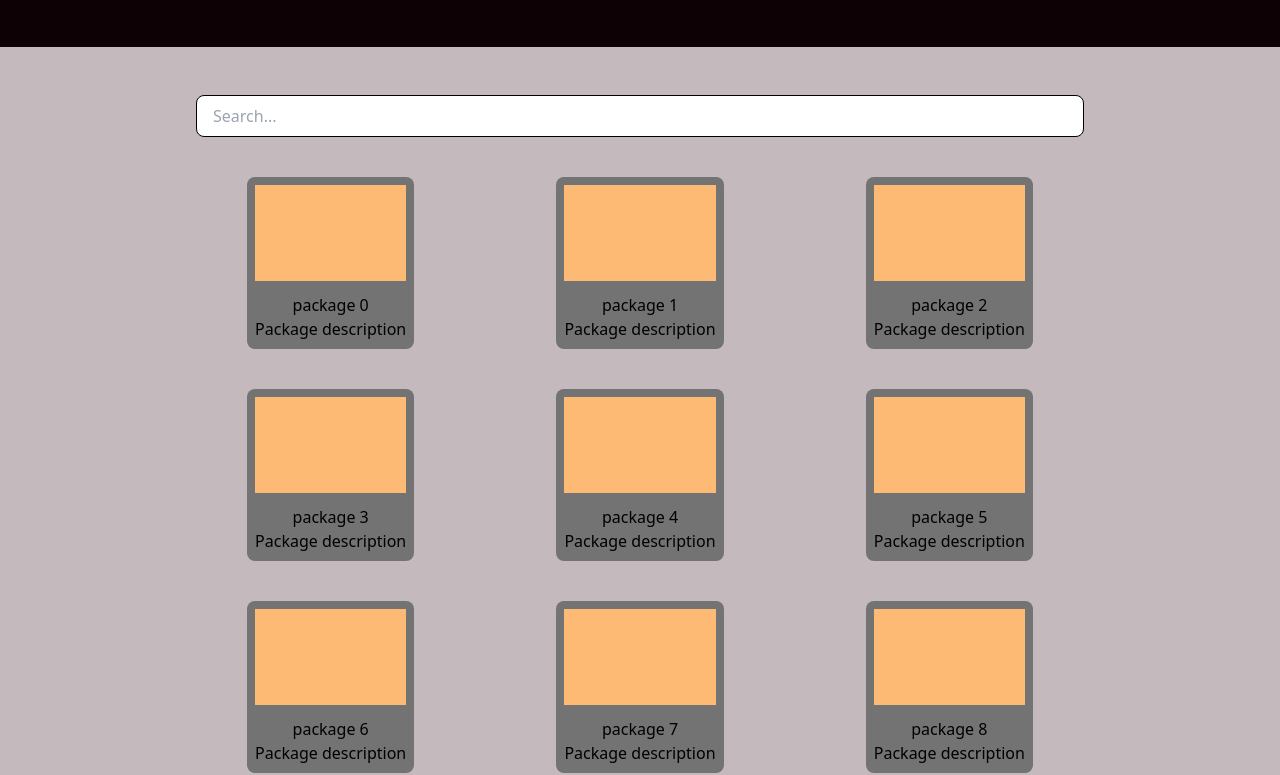
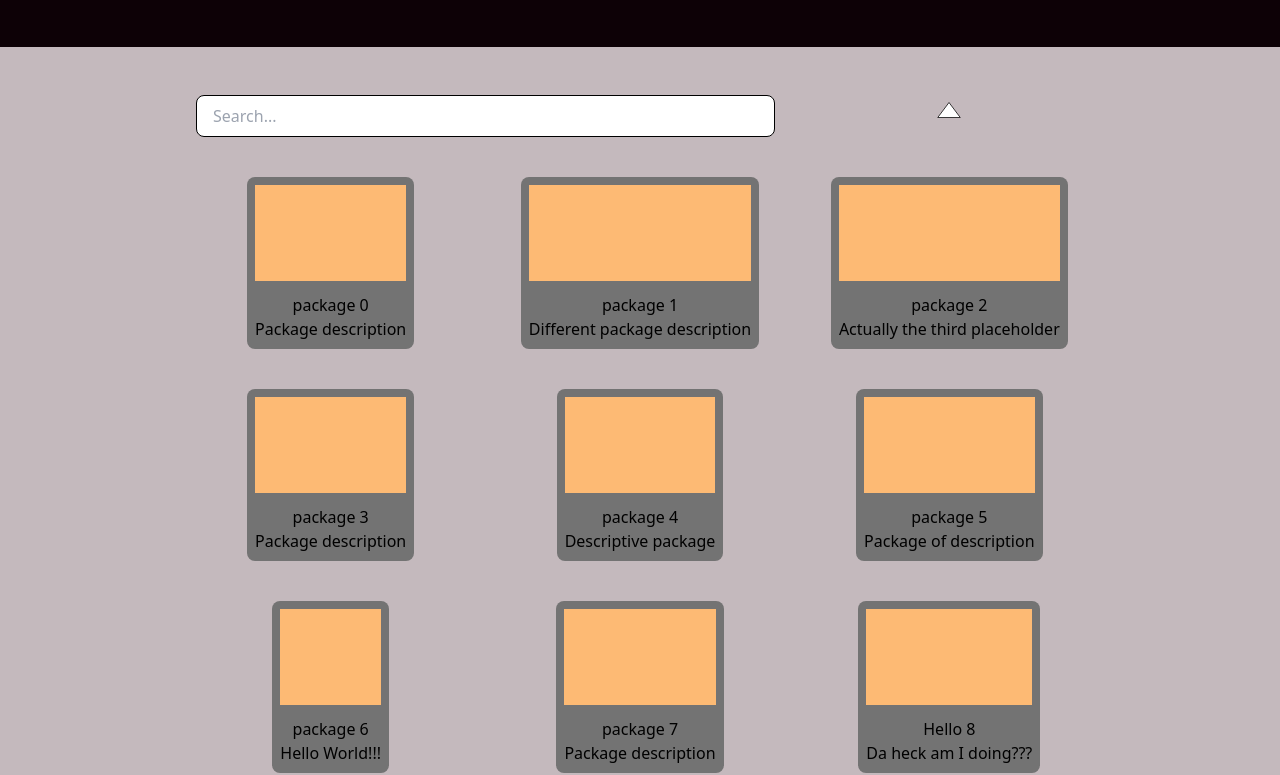
Before and after one commit to wallacejoe/wallace-av, a Next.js app: page /pages/packages in a window 1280 px wide. Shown: the part 759-1534 px from the top of the page. Built offline with nearby package versions, Linux system fonts and the light colour scheme.

Commit message:
Added filter parameters to package search feature. Can now search based on name, description, or both.

```diff
--- a/src/app/lib/placeholder-data.js
+++ b/src/app/lib/placeholder-data.js
@@ -8,13 +8,13 @@ const products = [
     {
         productId: '1',
         name: 'placeholder 1',
-        description: 'Product description',
+        description: 'Different product description',
         price: 10.11,
     },
     {
         productId: '2',
         name: 'placeholder 2',
-        description: 'Product description',
+        description: 'Actually the third placeholder',
         price: 10.11,
     },
     {
@@ -26,19 +26,19 @@ const products = [
     {
         productId: '4',
         name: 'placeholder 4',
-        description: 'Product description',
+        description: 'Descriptive product',
         price: 10.11,
     },
     {
         productId: '5',
         name: 'placeholder 5',
-        description: 'Product description',
+        description: 'Product of description',
         price: 10.11,
     },
     {
         productId: '6',
         name: 'placeholder 6',
-        description: 'Product description',
+        description: 'Hello World!!!',
         price: 10.11,
     },
     {
@@ -50,7 +50,7 @@ const products = [
     {
         productId: '8',
         name: 'placeholder 8',
-        description: 'Product description',
+        description: 'Da heck am I doing???',
         price: 10.11,
     },
 ];
@@ -65,13 +65,13 @@ const packages = [
     {
         packageId: '1',
         name: 'package 1',
-        description: 'Package description',
+        description: 'Different package description',
         price: 10.11,
     },
     {
         packageId: '2',
         name: 'package 2',
-        description: 'Package description',
+        description: 'Actually the third placeholder',
         price: 10.11,
     },
     {
@@ -83,19 +83,19 @@ const packages = [
     {
         packageId: '4',
         name: 'package 4',
-        description: 'Package description',
+        description: 'Descriptive package',
         price: 10.11,
     },
     {
         packageId: '5',
         name: 'package 5',
-        description: 'Package description',
+        description: 'Package of description',
         price: 10.11,
     },
     {
         packageId: '6',
         name: 'package 6',
-        description: 'Package description',
+        description: 'Hello World!!!',
         price: 10.11,
     },
     {
@@ -106,8 +106,8 @@ const packages = [
     },
     {
         packageId: '8',
-        name: 'package 8',
-        description: 'Package description',
+        name: 'Hello 8',
+        description: 'Da heck am I doing???',
         price: 10.11,
     },
 ];
--- a/src/app/ui/packagePage.tsx
+++ b/src/app/ui/packagePage.tsx
@@ -2,26 +2,61 @@
 import { packages } from "@/app/lib/placeholder-data";
 import Link from "next/link";
 import React, { useEffect, useState } from "react";
+import { Dropdown } from "./Dropdown/dropdown";
 
 export default function PackagePage() {
   const [value, setValue] = useState(packages);
   const [filter, setFilter] = useState("");
+  const [isOpen, setIsOpen] = useState(false);
+  const [parameter, setParameter] = useState("All");
 
+  function toggleDropdown() {
+    setIsOpen(!isOpen);
+  }
+
+  function closeDropdown() {
+    setIsOpen(false);
+  }
+
+  /*Sets the filter when the input value changes*/
   const valueChange = (event: React.ChangeEvent<HTMLInputElement>) => {
     setFilter(event.target.value);
   };
 
+  /*Changes the parameter value based on the selected button*/
+  const parameterChange = (event: React.MouseEvent<HTMLButtonElement>) => {
+    setParameter(event.currentTarget.value);
+    /*Closes the filter dropdown after selection*/
+    closeDropdown();
+  };
+
+  /*Filters packages based on filter input, and selected parameter
+    Triggers whenever filter or parameter change*/
   useEffect(() => {
     if (filter == "") {
       setValue(packages);
       return;
     }
 
-    const filtered = packages.filter((item) =>
-      item.name.toLowerCase().includes(filter.toLowerCase())
-    );
+    let filtered = packages;
+
+    if (parameter == "All") {
+      filtered = packages.filter(
+        (item) =>
+          item.name.toLowerCase().includes(filter.toLowerCase()) ||
+          item.description.toLowerCase().includes(filter.toLowerCase())
+      );
+    } else if (parameter == "Name") {
+      filtered = packages.filter((item) =>
+        item.name.toLowerCase().includes(filter.toLowerCase())
+      );
+    } else if (parameter == "Description") {
+      filtered = packages.filter((item) =>
+        item.description.toLowerCase().includes(filter.toLowerCase())
+      );
+    }
     setValue(filtered);
-  }, [filter]);
+  }, [filter, parameter]);
 
   return (
     <div className="lg:w-3/4 lg:grid lg:grid-cols-3 gap-10 justify-items-center">
@@ -30,8 +65,66 @@ export default function PackagePage() {
         value={filter}
         onChange={valueChange}
         placeholder="Search..."
-        className="col-span-3 w-full px-4 py-2 border border-black rounded-lg hover:border-blue-500 focus:outline-none focus:ring-2 focus:ring-blue-500"
+        className="col-span-2 w-full px-4 py-2 border border-black rounded-lg hover:border-blue-500 focus:outline-none focus:ring-2 focus:ring-blue-500"
       />
+      <div className="relative">
+        <button
+          onClick={toggleDropdown}
+          className="flex items-center text-white dropdown-toggle dark:text-gray-400"
+        >
+          <svg
+            className={`stroke-gray-500 dark:stroke-gray-400 transition-transform duration-200 ${
+              isOpen ? "rotate-180" : ""
+            }`}
+            width="30"
+            height="30"
+            viewBox="0 0 40 40"
+            xmlns="http://www.w3.org/2000/svg"
+          >
+            <path
+              d="M20 10 L35 30 L5 30 Z"
+              stroke="black"
+              strokeWidth="1"
+              fill="white"
+            />
+          </svg>
+        </button>
+        <Dropdown
+          isOpen={isOpen}
+          onClose={closeDropdown}
+          className="absolute left-1/2 -translate-x-1/2 mt-[17px] flex w-[260px] flex-col rounded-2xl border border-gray-200 bg-white p-3"
+        >
+          <ul className="flex flex-col gap-1 pt-4 pb-3">
+            <li>
+              <button
+                className="w-full rounded-md hover:bg-gray-100 hover:text-gray-900"
+                value="All"
+                onClick={parameterChange}
+              >
+                All
+              </button>
+            </li>
+            <li>
+              <button
+                className="w-full rounded-md hover:bg-gray-100 hover:text-gray-900"
+                value="Name"
+                onClick={parameterChange}
+              >
+                Name
+              </button>
+            </li>
+            <li>
+              <button
+                className="w-full rounded-md hover:bg-gray-100 hover:text-gray-900"
+                value="Description"
+                onClick={parameterChange}
+              >
+                Description
+              </button>
+            </li>
+          </ul>
+        </Dropdown>
+      </div>
       {value.map((item) => (
         <Link
           href={`/pages/packages/${item.packageId}`}
```
